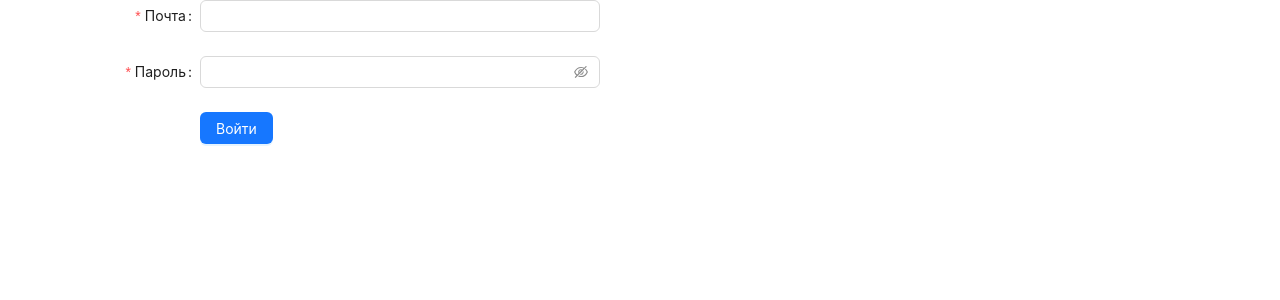
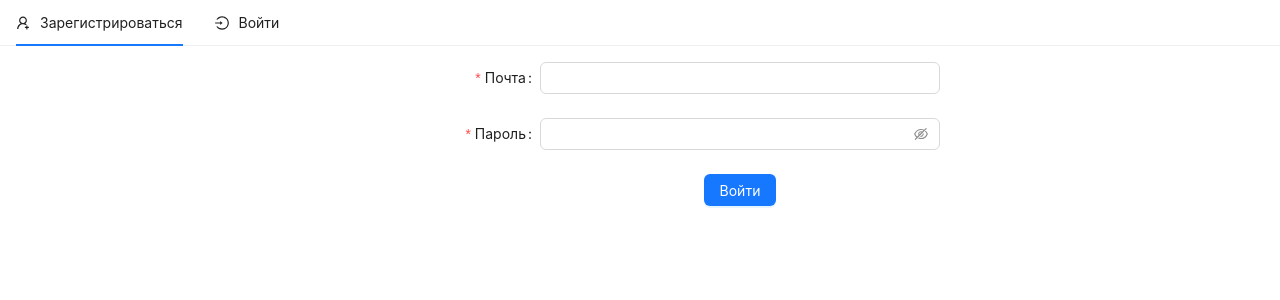
Before and after one commit to grevold/simple-auth, a React (Create React App) app in the folder fe/: page /#/ in a window 1280 px wide. Shown: the top 300 px of the page. Built offline with nearby package versions, Linux system fonts and the light colour scheme.

Commit message:
Добавил хедер

```diff
--- a/fe/src/App.tsx
+++ b/fe/src/App.tsx
@@ -5,6 +5,7 @@ import { useAppSelector } from "./store/store";
 import { useAuth } from "./hooks/useAuth";
 import { SignInPage } from "./pages/SignInPage/SignInPage";
 import { SignUpPage } from "./pages/SignUpPage/SignUpPage";
+import { Layout } from "./components/Layout/Layout";
 
 function App() {
   useAuth();
@@ -14,15 +15,21 @@ function App() {
     case "guest":
       return (
         <HashRouter>
-          <Routes>
-            <Route element={<SignInPage />} path={RoutePath.SignIn}></Route>
-            <Route element={<SignUpPage />} path={"*"}></Route>
-          </Routes>
+          <Layout>
+            <Routes>
+              <Route element={<SignInPage />} path={RoutePath.SignIn}></Route>
+              <Route element={<SignUpPage />} path={"*"}></Route>
+            </Routes>
+          </Layout>
         </HashRouter>
       );
 
     case "success":
-      return <h1>Страница с товарами</h1>;
+      return (
+        <Layout>
+          <h1>Страница с товарами</h1>
+        </Layout>
+      );
 
     case "loading":
       return <h1>Загрузка...</h1>;
--- /dev/null
+++ b/fe/src/components/Footer/Footer.module.css
@@ -0,0 +1,6 @@
+.root {
+  height: 300px;
+  background-color: rgb(46, 25, 125);
+  width: 100%;
+  flex-shrink: 0;
+}
--- /dev/null
+++ b/fe/src/components/Footer/Footer.tsx
@@ -0,0 +1,5 @@
+import s from "./Footer.module.css";
+
+export const Footer = () => {
+  return <div className={s.root}></div>;
+};
--- /dev/null
+++ b/fe/src/components/Header/Header.tsx
@@ -0,0 +1,66 @@
+import { useMemo } from "react";
+import { Badge, Menu, MenuProps } from "antd";
+import {
+  UserAddOutlined,
+  LoginOutlined,
+  ShoppingOutlined,
+  ShoppingCartOutlined,
+  LogoutOutlined,
+} from "@ant-design/icons";
+import { useAppSelector } from "../../store/store";
+
+export const Header = () => {
+  const userStatus = useAppSelector((store) => store.user.status);
+  console.log(userStatus);
+
+  const items = useMemo(() => {
+    switch (userStatus) {
+      case "guest":
+        return [
+          {
+            label: "Зарегистрироваться",
+            key: "sign-up",
+            icon: <UserAddOutlined />,
+          },
+          {
+            label: "Войти",
+            key: "sign-in",
+            icon: <LoginOutlined />,
+          },
+        ];
+      case "success":
+        return [
+          {
+            label: "Товары",
+            key: "main",
+            icon: <ShoppingOutlined />,
+          },
+          {
+            label: "Корзина",
+            key: "cart",
+            icon: (
+              <Badge count={5} size="small">
+                <ShoppingCartOutlined />
+              </Badge>
+            ),
+          },
+          {
+            label: "Выйти",
+            key: "logout",
+            icon: <LogoutOutlined />,
+          },
+        ];
+      default:
+        return [];
+    }
+  }, [userStatus]);
+
+  return (
+    <Menu
+      onClick={console.log}
+      selectedKeys={["main"]}
+      mode="horizontal"
+      items={items}
+    />
+  );
+};
--- /dev/null
+++ b/fe/src/components/Layout/Layout.tsx
@@ -0,0 +1,10 @@
+import { Header } from "../Header/Header";
+
+export const Layout = ({ children }: { children: React.ReactNode }) => {
+  return (
+    <>
+      <Header />
+      <center style={{ marginTop: "16px" }}>{children}</center>
+    </>
+  );
+};
--- /dev/null
+++ b/fe/src/pages/SignUpPage/SignUpPage.module.css
@@ -0,0 +1,3 @@
+.root {
+  max-width: 600px;
+}
--- a/fe/src/pages/SignUpPage/SignUpPage.tsx
+++ b/fe/src/pages/SignUpPage/SignUpPage.tsx
@@ -1,5 +1,7 @@
 import useNotification from "antd/es/notification/useNotification";
 import { SignUpForm } from "../../components/SignUpForm/SignUpForm";
+
+import s from "./SignUpPage.module.css";
 
 import { actions } from "../../store/slices/userSlice";
 
@@ -24,9 +26,9 @@ export const SignUpPage = () => {
   };
 
   return (
-    <>
+    <div className={s.root}>
       {notificationContext}
       <SignUpForm onSubmit={handleSubmit} />
-    </>
+    </div>
   );
 };
```
Also changed, not shown: fe/src/components/Header/Header.module.css (added), 1 other file (tests, documents, lock files or other folders).
